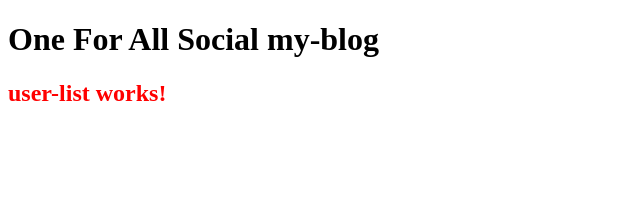
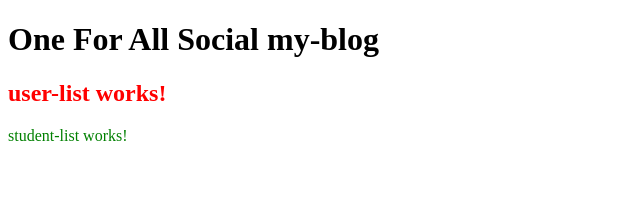
Before and after one commit to Datta0509/blogging, an Angular app: page / in a window 1280 px wide. Shown: the top 217 px of the page, without its empty margins (0-640 px from the left). Built offline with nearby package versions, Linux system fonts and the light colour scheme.

Commit message:
inline style and inline template

```diff
--- a/src/app/app.component.html
+++ b/src/app/app.component.html
@@ -1,2 +1,3 @@
 <h1>One For All Social {{title}} </h1>
 <app-user-list></app-user-list>
+<app-student-list></app-student-list>
--- a/src/app/app.module.ts
+++ b/src/app/app.module.ts
@@ -5,13 +5,15 @@ import { AppComponent } from './app.component';
 import { LoginComponent } from './login/login.component';
 import { RegisterComponent } from './register/register.component';
 import { UserListComponent } from './user-list/user-list.component';
+import { StudentListComponent } from './student-list/student-list.component';
 
 @NgModule({
   declarations: [
     AppComponent,
     LoginComponent,
     RegisterComponent,
-    UserListComponent
+    UserListComponent,
+    StudentListComponent
   ],
   imports: [
     BrowserModule
--- /dev/null
+++ b/src/app/student-list/student-list.component.css
@@ -0,0 +1,3 @@
+.custom{
+    color: green;
+}
--- /dev/null
+++ b/src/app/student-list/student-list.component.ts
@@ -0,0 +1,14 @@
+import { Component } from '@angular/core';
+
+@Component({
+  selector: 'app-student-list',
+  template: `
+    <p class='custom'>
+      student-list works!
+    </p>
+  `,
+  styleUrls: ['./student-list.component.css']
+})
+export class StudentListComponent {
+
+}
```
Also changed, not shown: 1 other file (tests, documents, lock files or other folders).
